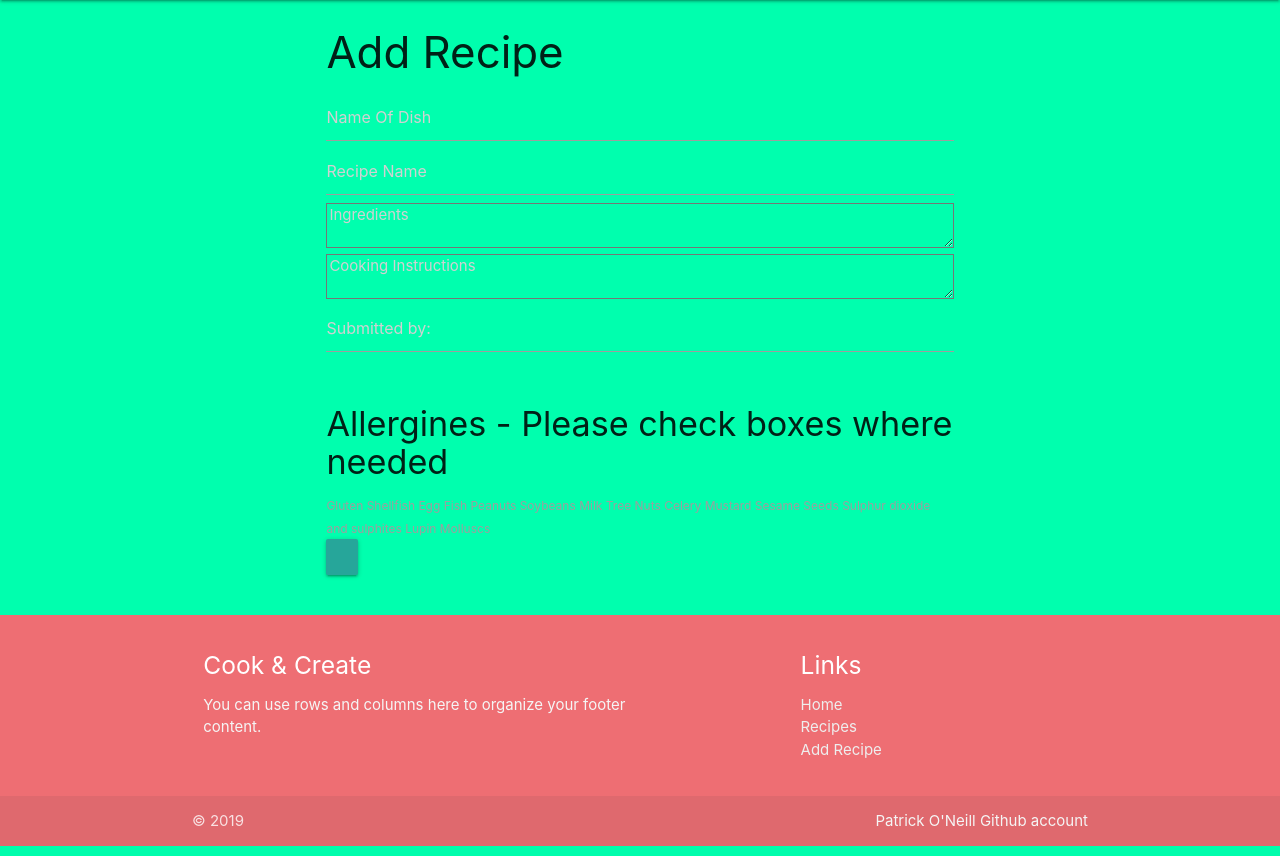
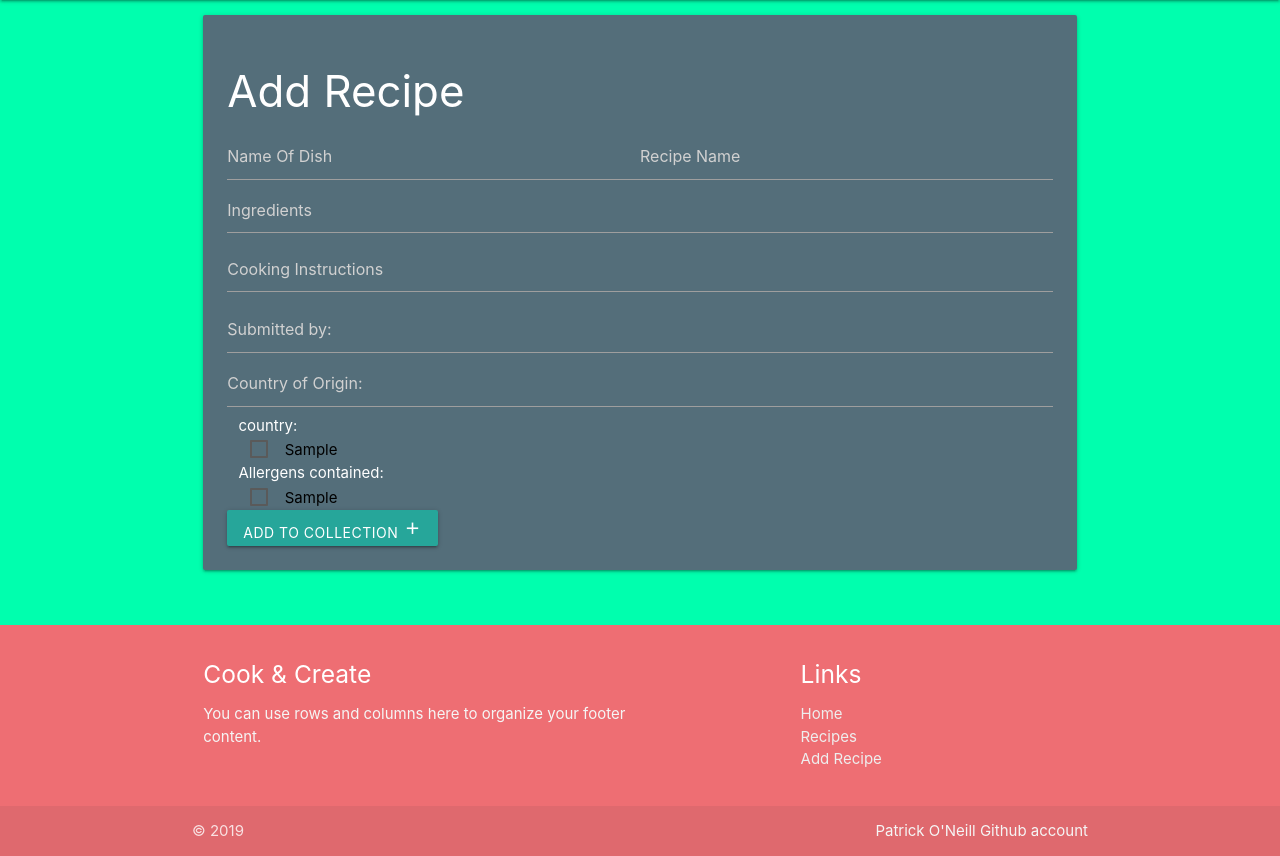
Before and after one commit to patrickoneill/paddys-recipe-app, a Flask app: template templates/createRecipe.html in a window 1280 px wide. Shown: the part 64-920 px from the top of the page. Run offline with Flask 2, Linux system fonts and the light colour scheme; the template is opened without the code that fills it: most values are stand-ins (such as "Sample title", 1, 10 or a date in 2020); some libraries are stand-ins or nearby versions.

Commit message:
changed the form layout

```diff
--- a/templates/createRecipe.html
+++ b/templates/createRecipe.html
@@ -1,81 +1,48 @@
 {% extends 'base.html'%} {% block content %}
 <div class="container">
-    <div class="container-fluid">
-
-        <div class="container jumbotron">
-            <h3>Add Recipe</h3>
-
-            <div class="container-fluid row">
-                <form action="{{ url_for('add_recipe') }}" method="POST">
-                    <input id="recipe_name" name="recipe_name" type="text" class="form-control" placeholder="Name Of Dish">
-                    <br/>
-                    <input id="recipe_title" name="recipe_title" type="text" class="form-control" placeholder="Recipe Name">
-                    <br/>
-                    <textarea id="recipe_ingredients" name="recipe_ingredients" class="form-control" placeholder="Ingredients" rows="3"></textarea>
-                    <br/>
-                    <textarea id="recipe_cooking" name="recipe_cooking" class="form-control" placeholder="Cooking Instructions" rows="5"></textarea>
-                    <br/>
-                    <input id="recipe_user" class="form-control" type="text" name="recipe_user" placeholder="Submitted by:" />
-                    <br/>
-                    <select id="recipe_style" class="form-control" name="recipe_style">
-                    <br/>
-                    <option value="" disabled selected>Choose Country</option>
-                    <br/>
-                    {% for dish in style %}
-                    <option value="{{dish.recipe_style}}">{{dish.recipe_style}}</option>
-                    {% endfor %}
-                    </select>
-                    <br/>
-                    <h4>Allergines - Please check boxes where needed</h4>
-                    <label class="checkbox-inline">
-                      <input type="checkbox" id="inlineCheckbox1" value="option1"> Gluten
-                    </label>
-                    <label class="checkbox-inline">
-                      <input type="checkbox" id="inlineCheckbox2" value="option2"> Shellfish
-                    </label>
-                    <label class="checkbox-inline">
-                      <input type="checkbox" id="inlineCheckbox3" value="option3"> Egg
-                    </label>
-                    <label class="checkbox-inline">
-                      <input type="checkbox" id="inlineCheckbox3" value="option3"> Fish
-                    </label>
-                    <label class="checkbox-inline">
-                      <input type="checkbox" id="inlineCheckbox3" value="option3"> Peanuts
-                    </label>
-                    <label class="checkbox-inline">
-                      <input type="checkbox" id="inlineCheckbox3" value="option3"> Soybeans
-                    </label>
-                    <label class="checkbox-inline">
-                      <input type="checkbox" id="inlineCheckbox3" value="option3"> Milk
-                    </label>
-                    <label class="checkbox-inline">
-                      <input type="checkbox" id="inlineCheckbox3" value="option3"> Tree Nuts
-                    </label>
-                    <label class="checkbox-inline">
-                      <input type="checkbox" id="inlineCheckbox3" value="option3"> Celery
-                    </label>
-                    <label class="checkbox-inline">
-                      <input type="checkbox" id="inlineCheckbox3" value="option3"> Mustard
-                    </label>
-                    <label class="checkbox-inline">
-                      <input type="checkbox" id="inlineCheckbox3" value="option3"> Sesame Seeds
-                    </label>
-                    <label class="checkbox-inline">
-                      <input type="checkbox" id="inlineCheckbox3" value="option3"> Sulphur dioxide and sulphites
-                    </label>
-                    <label class="checkbox-inline">
-                      <input type="checkbox" id="inlineCheckbox3" value="option3"> Lupin
-                    </label>
-                    <label class="checkbox-inline">
-                      <input type="checkbox" id="inlineCheckbox3" value="option3"> Molluscs
-                    </label>
-                    <br/>
-
-                    <button class="btn btn-warning" type="submit" name="action"><i class="glyphicon glyphicon-floppy-save"></i></button>
-                </form>
+    <div class="row">
+        <div class="col s12 m12">
+            <div class="card blue-grey darken-1">
+                <div class="card-content white-text input-field">
+                    <h3>Add Recipe</h3>
+                    <form action="{{ url_for('add_recipe') }}" method="POST">
+                        <input id="recipe_name" name="recipe_name" type="text" class="col s6 m6" placeholder="Name Of Dish">
+                        <input id="recipe_title" name="recipe_title" type="text" class="col s6 m6" placeholder="Recipe Name">
+                        <textarea id="recipe_ingredients" name="recipe_ingredients" class="materialize-textarea" placeholder="Ingredients" rows="3"></textarea>
+                        <textarea id="recipe_cooking" name="recipe_cooking" class="materialize-textarea" placeholder="Cooking Instructions" rows="5"></textarea>
+                        <input id="recipe_user" class="col s12 m12" type="text" name="recipe_user" placeholder="Submitted by:" />
+                        <input id="recipe_style" type="text" name="{{ recipe_style }}" placeholder="Country of Origin: " />
+                        <div class="col s12">
+                            <p class="additional-label">country:</p>
+                            {% for country in style %}
+                            <div class="col s6">
+                                <p>
+                                    <label for="country{{ loop.index }}">
+                                    <input class="" type="checkbox" id="country{{ loop.index }}" name="{{ country.recipe_style }}" value = "{{ country.recipe_style }}"/>
+                                    <span>{{ country.recipe_style }}</span>
+                                    </label>
+                                </p>
+                            </div>
+                            {% endfor %}
+                        </div>
+                        <div class="col s12">
+                            <p class="additional-label">Allergens contained:</p>
+                            {% for allergy in allergine %}
+                            <div class="col s6">
+                                <p>
+                                    <label for="allergy{{ loop.index }}">
+                                    <input class="" type="checkbox" id="allergy{{ loop.index }}" name="{{ allergy.dish_allergine }}" value = "{{ allergy.dish_allergine }}"/>
+                                    <span>{{ allergy.dish_allergine }}</span>
+                                    </label>
+                                </p>
+                            </div>
+                            {% endfor %}
+                        </div>
+                        <button class="waves-effect waves-light btn" type="submit" name="action">Add To collection <i class="material-icons">add</i></button>
+                    </form>
+                </div>
             </div>
         </div>
-
     </div>
 </div>
 
```
